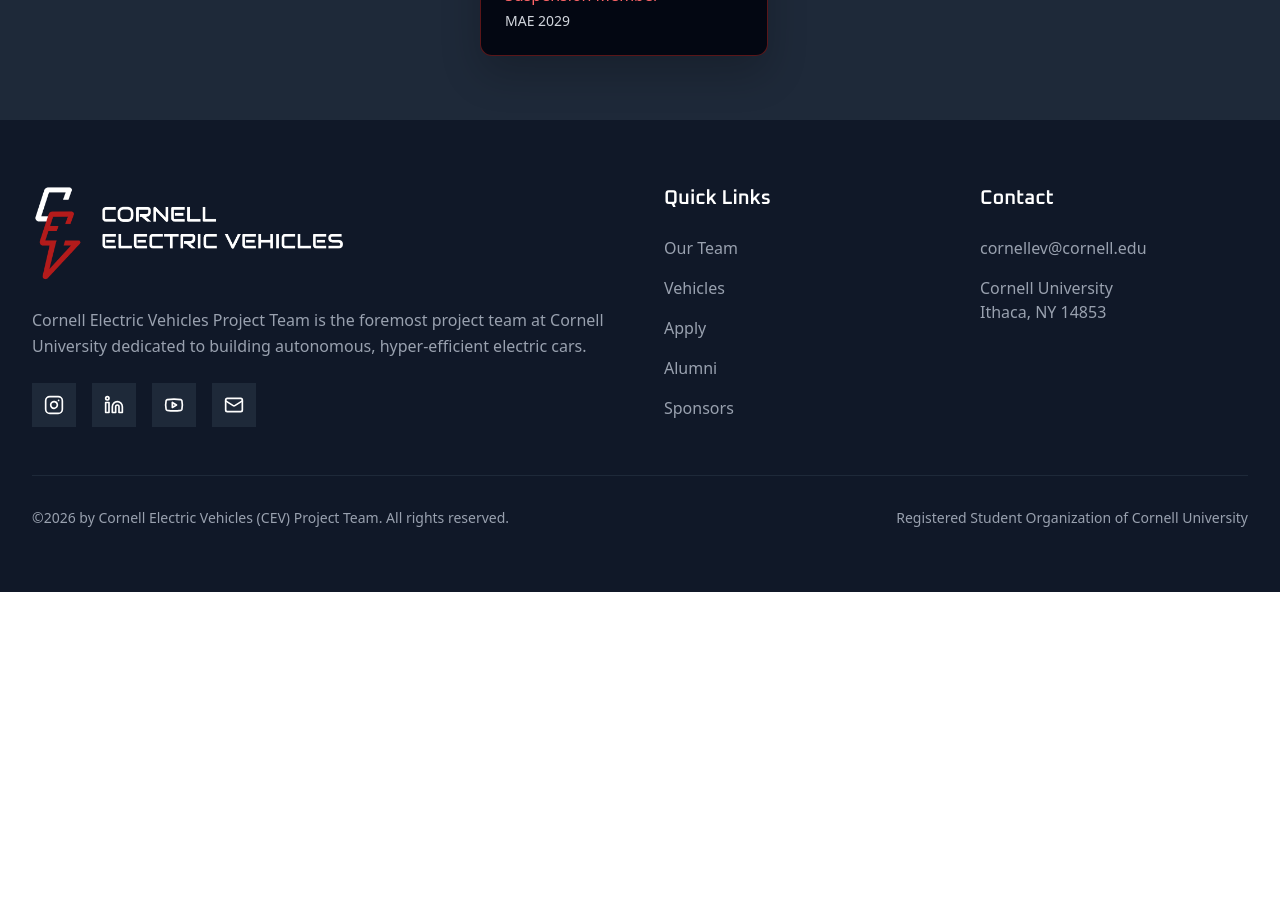
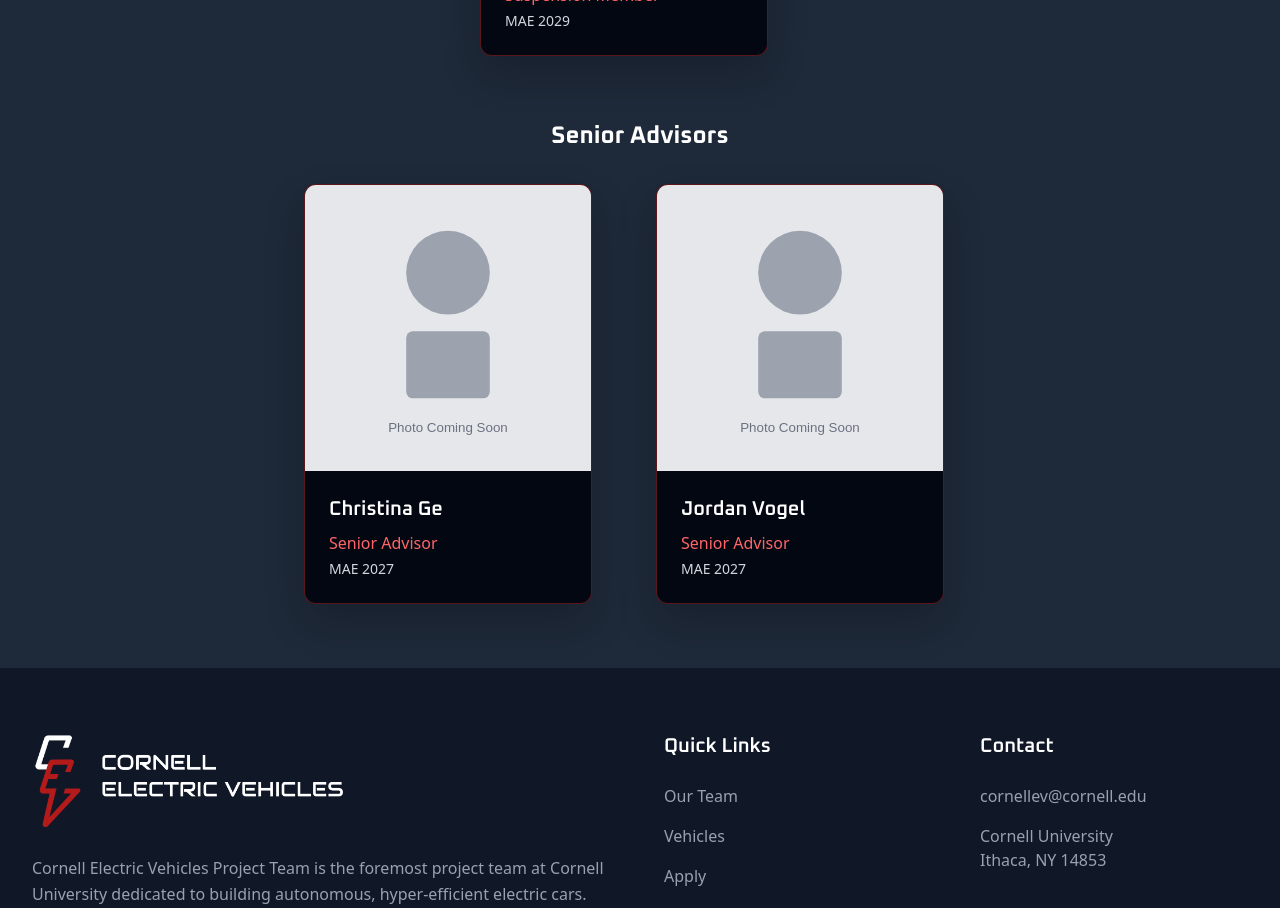
Before and after one commit to ChickenCoupe/ev-website, a Next.js app: page /team/mechanical in a window 1280 px wide. Shown: the part 6180-7088 px from the top of the page. Before the commit the page ends 6772 px from the top, so only its background shows below. Built offline with nearby package versions, Linux system fonts and the light colour scheme.

Commit message:
add mech senior advisors

```diff
--- a/src/app/team/mechanical/page.tsx
+++ b/src/app/team/mechanical/page.tsx
@@ -197,6 +197,23 @@
   },
 ];
 
+const seniorAdvisors = [
+  {
+    name: 'Christina Ge',
+    position: 'Senior Advisor',
+    major: 'MAE',
+    year: '2027',
+    image: '/team/placeholder.svg'
+  },
+  {
+    name: 'Jordan Vogel',
+    position: 'Senior Advisor',
+    major: 'MAE',
+    year: '2027',
+    image: '/team/placeholder.svg'
+  },
+];
+
 const sortTeamMembers = <T extends { name: string; year: string; position: string }>(members: T[]) =>
   [...members].sort((a, b) => {
     const aIsLead = a.position.toLowerCase().includes('lead') ? 0 : 1;
@@ -216,6 +233,7 @@
 const sortedDrivetrainTeam = sortTeamMembers(drivetrainTeam);
 const sortedSteeringTeam = sortTeamMembers(steeringTeam);
 const sortedSuspensionTeam = sortTeamMembers(suspensionTeam);
+const sortedSeniorAdvisors = sortTeamMembers(seniorAdvisors);
 
 // Team member card component
 const TeamMemberCard = ({ member, index }: { member: typeof mechanicalLeadership[0], index: number }) => (
@@ -487,6 +505,25 @@
               </div>
             ))}
           </div>
+
+          {/* Senior Advisors */}
+          <motion.div
+            initial={{ opacity: 0, y: 20 }}
+            whileInView={{ opacity: 1, y: 0 }}
+            transition={{ duration: 0.6 }}
+            className="text-center mb-8 mt-16"
+            viewport={{ once: true }}
+          >
+            <h3 className="text-2xl font-bold text-white mb-2">Senior Advisors</h3>
+          </motion.div>
+
+          <div className="flex flex-wrap justify-center gap-8">
+            {sortedSeniorAdvisors.map((member, index) => (
+              <div key={index} className="w-full sm:w-80">
+                <TeamMemberCard member={member} index={index} />
+              </div>
+            ))}
+          </div>
         </div>
       </section>
 
```
